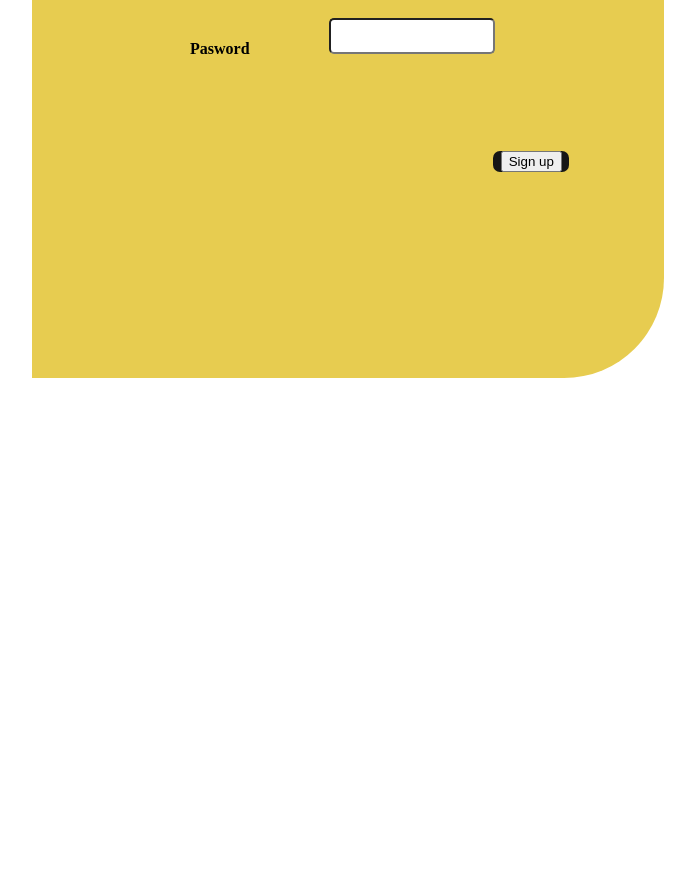
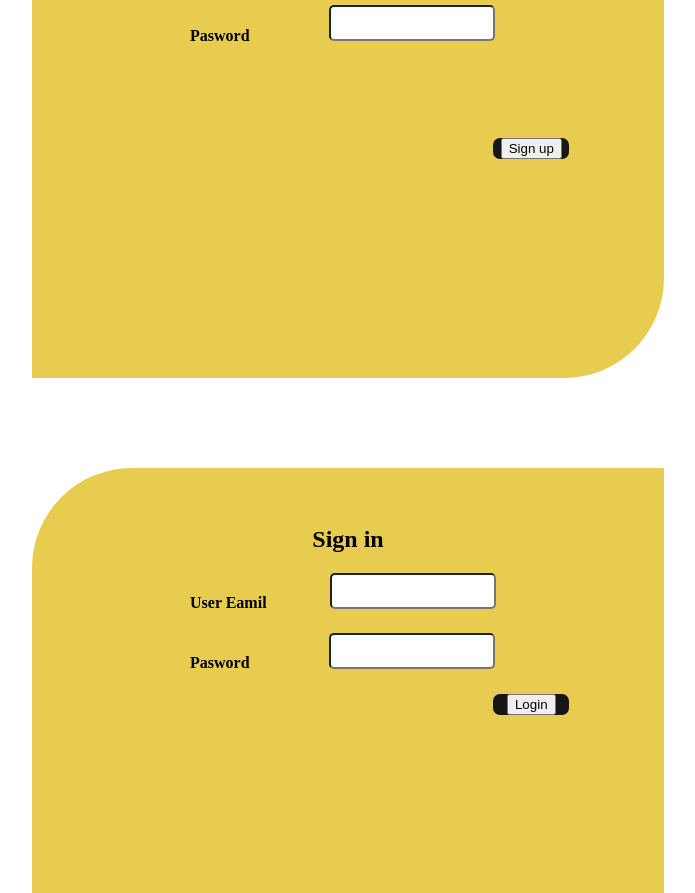
Before and after one commit to rahilsaleem12/Login_Email_JavaScript_Ass7, a plain HTML site: page index.html in a window 1280 px wide. Shown: the part 168-1061 px from the top of the page, without its empty margins (292-987 px from the left). Before the commit the page ends 800 px from the top, so only its background shows below. Drawn offline with Linux system fonts and the light colour scheme.

Commit message:
some code

```diff
--- a/app.js
+++ b/app.js
@@ -1,3 +1,6 @@
+
+
+
 var emails = [];
 var passwords = [];
 
@@ -8,20 +11,23 @@ function signup() {
   passwords.push(signupPassword);
   console.log(signupEmail);
   console.log(signupPassword);
-  window.location.href = "./index2.html";
+  // window.location.href = "./index2.html";
 }
 
 function login() {
   var loginEmail = document.getElementById("inputemail2").value;
   var loginPassword = document.getElementById("inputpasword2").value;
+  var loginSuccessful = false; // flag variable
   for (var i = 0; i < emails.length; i++) {
     if (emails[i] == loginEmail && passwords[i] == loginPassword) {
       alert("Congratulations, login successful!");
-      return;
-    }
-   else{
-     alert("Incorrect email or password, please try again.");
-     console.log("check condition")
+      window.location.href = "./index3.html";
+      loginSuccessful = true; // set flag variable to true
+      break; // exit the loop since login was successful
     }
   }
+  if (!loginSuccessful) { // show alert if login was not successful
+    alert("Incorrect email or password, please try again.");
+    console.log("check condition");
+  }
 }
--- a/index.html
+++ b/index.html
@@ -8,17 +8,17 @@
     <link rel="stylesheet" href="style.css">
 </head>
 <body>
-    <form class="main1" onsubmit="signup(); return false" >
+    <section class="main1">
         <div class="topheading2">
            <h1> Sign Up</h1>
         </div>
         <div class="email1">
             <h4>User Eamil</h4>
-            <input type="email" id="inputemail1">
+            <input type="text" id="inputemail1">
         </div>
         <div class="pasword1">
             <h4>Pasword</h4>
-            <input type="password" id="inputpasword1">
+            <input type="text" id="inputpasword1">
         </div>
         <!-- <div class="confirmpasword1">
             <h4>Confirm Pasword</h4>
@@ -29,10 +29,43 @@
 
 
         <div class="next1">
-         <button type="submit" >Sign up</button>
+         <button onclick="signup()">Sign up</button>
         </div>
 
-    </form>
+    </section>
+
+<br><br><br><br><br>
+
+    <section class="main2">
+        <div class="topheading2">
+           <h1> Sign in</h1>
+        </div>
+        <div class="email2">
+            <h4>User Eamil</h4>
+            <input type="text" id="inputemail2">
+        </div>
+        <div class="pasword2">
+            <h4>Pasword</h4>
+            <input type="text" id="inputpasword2">
+        </div>
+        <!-- <div class="confirmpasword2">
+            <h4>Confirm Pasword</h4>
+            <input type="password" id="inputpaswor">
+        </div> -->
+
+        <!-- <div class="backandnext2">
+            <div class="back2">
+               <a href="./index.html"><button>Back</button></a>
+            </div> -->
+
+        <div class="next2">
+          <button onclick="login()">Login</button>
+        </div>
+    </div>
+    </section>
+
+
+
     <script src="app.js"></script>
 </body>
 </html>
```
Also changed, not shown: index2.html (deleted, +0 -41 lines).
